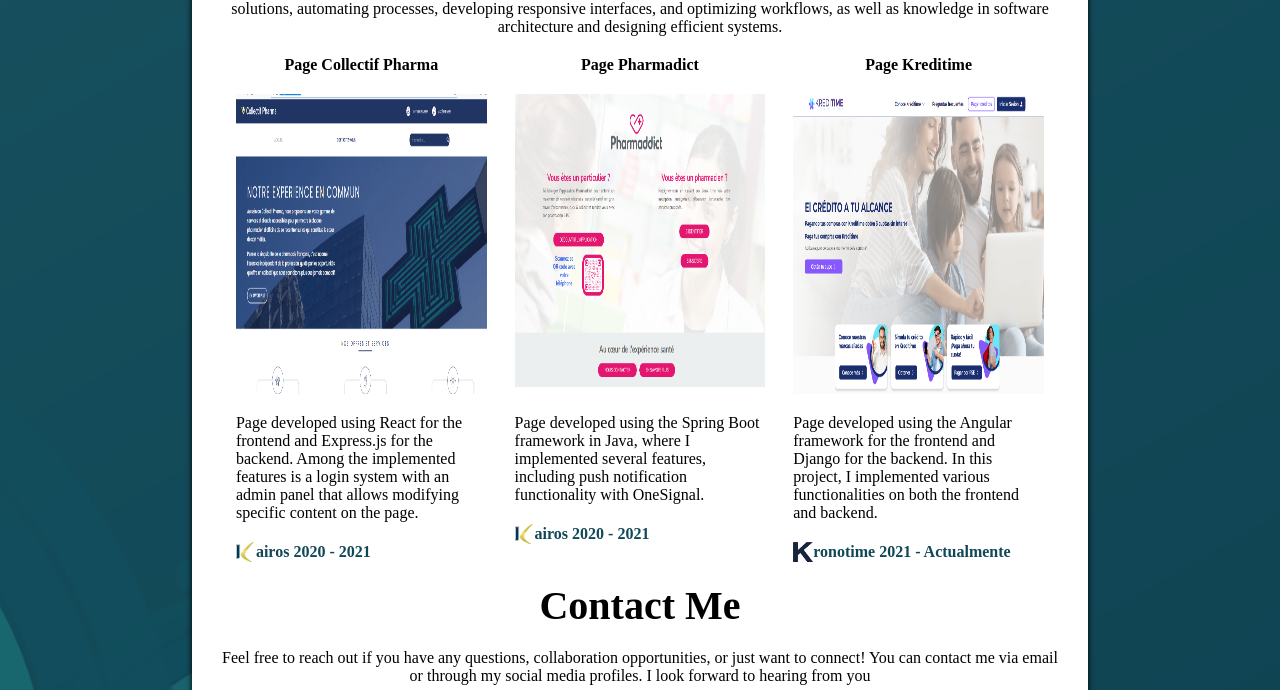
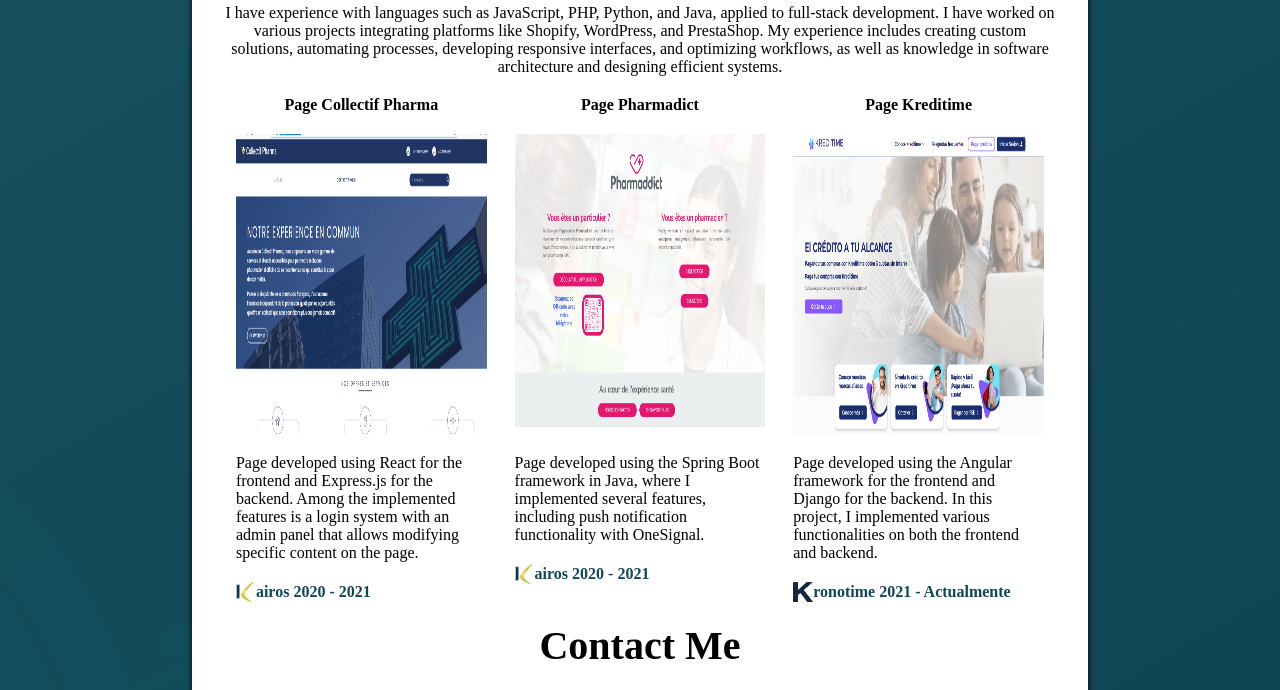
Before and after one commit to mfer17/mfer17, a plain HTML site: page index.html in a window 1280 px wide. Shown: the part 1180-1870 px from the top of the page. Drawn offline with Linux system fonts and the light colour scheme; a web font is replaced by a local one.

Commit message:
ajustar en el body margin top y margin bottom

```diff
--- a/index.html
+++ b/index.html
@@ -12,9 +12,9 @@
     <link href="https://fonts.googleapis.com/css2?family=Comfortaa:wght@300..700&family=Rubik+Vinyl&family=Ysabeau+SC:wght@1..1000&display=swap" rel="stylesheet">
     <link rel="icon" href="images/2560340_m_media_network_social_icon.png" type="image/png">
 </head>
-<body class="display-flex justify-content-center  align-items-start-mobile img-body" style="background-image: url(./images/background-1060405_1920.png);">
+<body class="display-flex justify-content-center align-items-start-mobile img-body" style="background-image: url(./images/background-1060405_1920.png);">
     <!-- Header: Encabezado del sitio -->
-    <div class="width-70 background-color-white border-radius-15 padding-all shadow-content align-items-start-mobile width-full-mobile">
+    <div class="width-70 background-color-white border-radius-15 padding-all shadow-content align-items-start-mobile width-full-mobile margin-bottom-40 margin-top-40">
         <header class="width-full padding-top-20 padding-bottom-20">
             <nav class="menu-desk width-full display-flex justify-content-space-between">
                 <ul class="width-40 display-flex justify-content-space-around">
--- a/styles/styles.css
+++ b/styles/styles.css
@@ -151,8 +151,16 @@ button {
     margin-bottom: 20px;
 }
 
+.margin-bottom-40{
+    margin-bottom: 40px;
+}
+
 .margin-top-20{
     margin-top: 20px;
+}
+
+.margin-top-40{
+    margin-top: 40px;
 }
 
 .font-size-2-5-rem{
```
